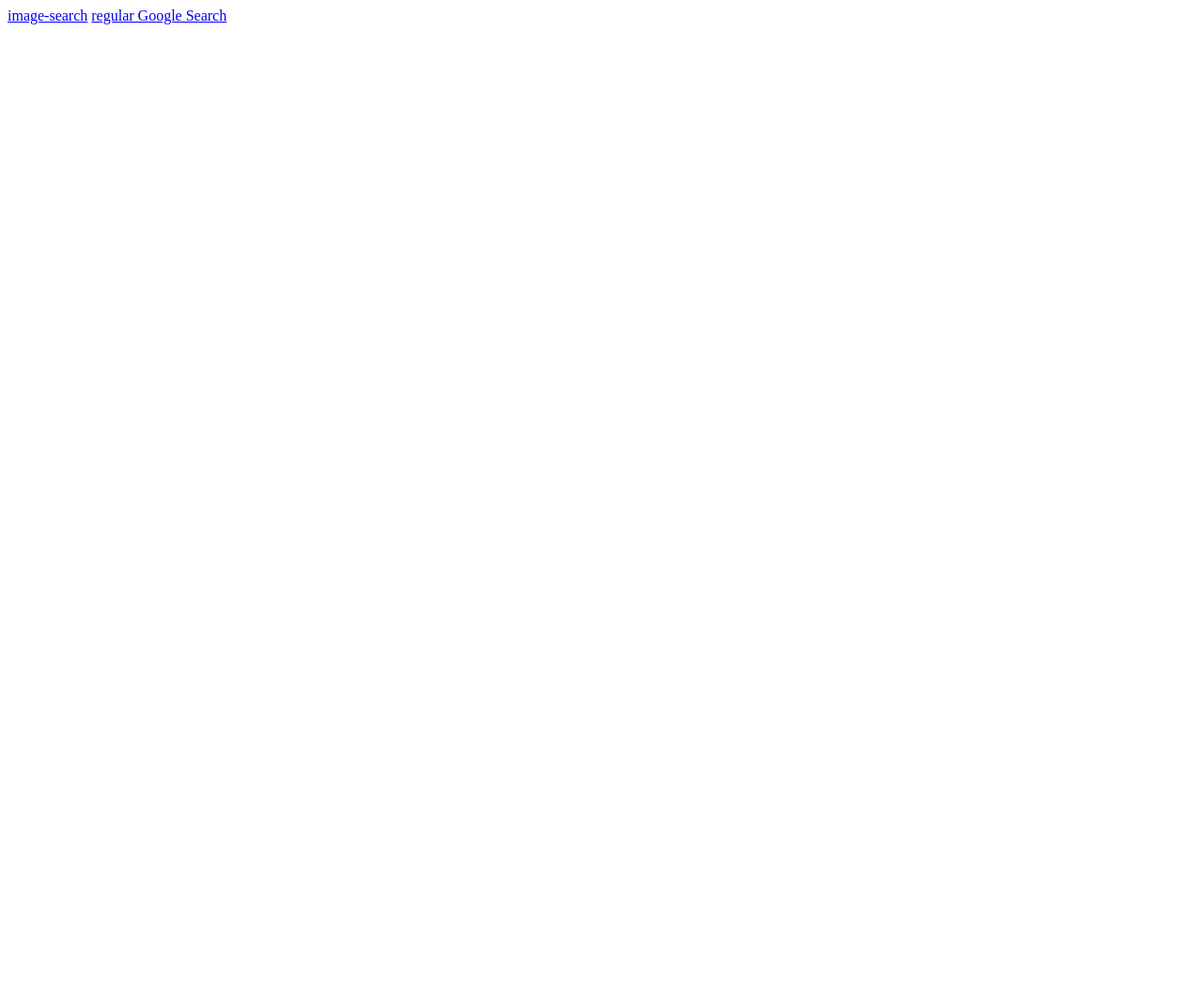
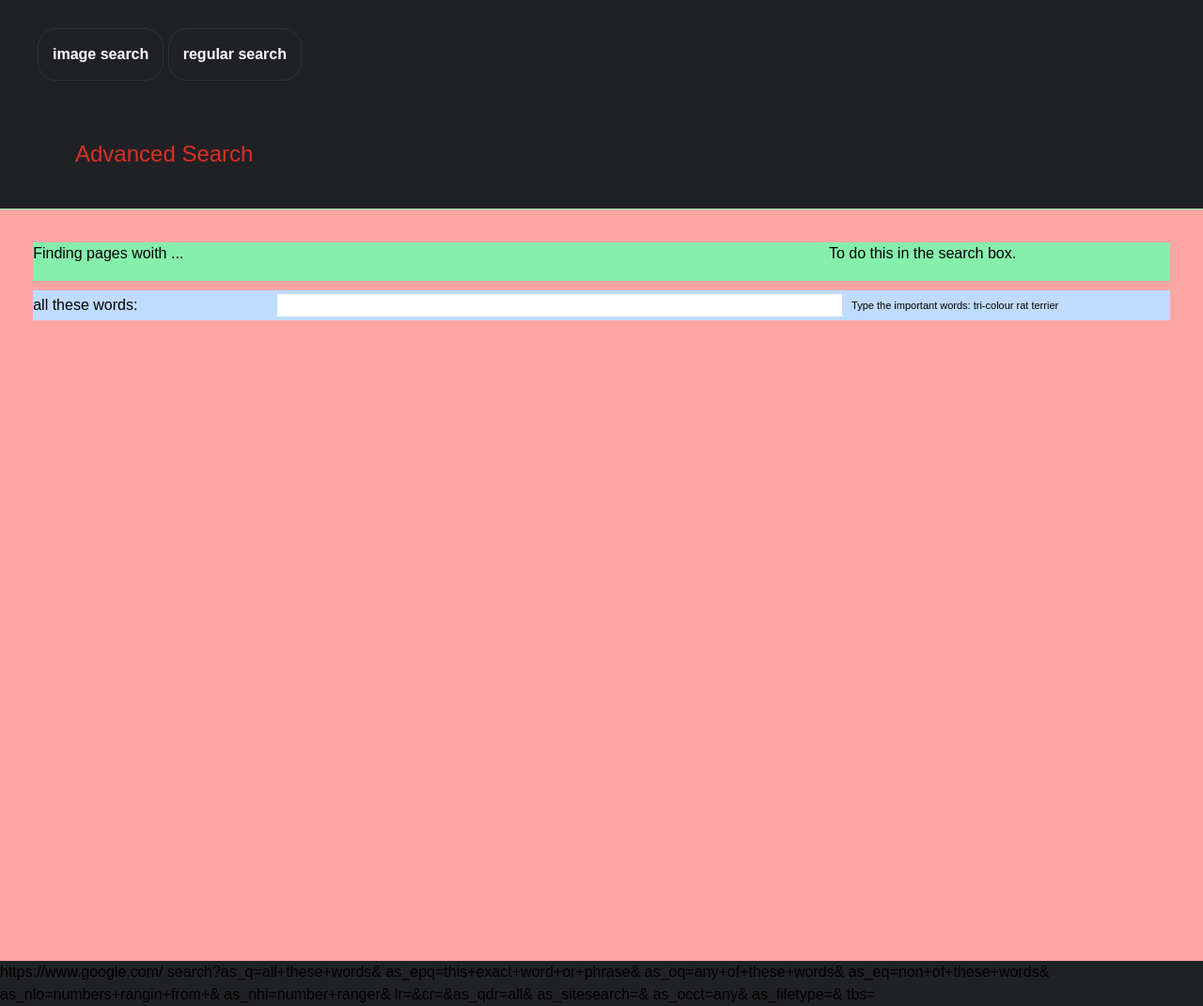
Before and after one commit to ahmedjs78/cs50w-search, a plain HTML site: page advanced-search.html in a window 1280 px wide. Shown: the whole page at 94% size. Before the commit the page ends 800 px from the top, so only its background shows below. Drawn offline with nearby package versions, Linux system fonts and the light colour scheme.

Commit message:
from and styling on pros

```diff
--- a/advanced-search.html
+++ b/advanced-search.html
@@ -3,13 +3,83 @@
 <head>
     <meta charset="UTF-8">
     <meta name="viewport" content="width=device-width, initial-scale=1.0">
+
+    <link rel="stylesheet" href="style.css">
+
+    <script src="https://cdn.tailwindcss.com" defer></script>
+
     <title>Advanced search</title>
 </head>
 <body>
     <div class="header">
-        <a href="image-search.html">image-search</a>
-        <a href="index.html">regular Google Search</a>
+        <!-- header links -->
+        <div class="uper-links">
+            <button class=" border border-[#303134] hover:border-[#78797C]  p-[15px] rounded-[20px]">
+                <a href="image-search.html">image search</a>
+            </button>
+            <button class=" border border-[#303134] hover:border-[#78797C]  p-[15px] rounded-[20px]">
+                <a href="index.html"> regular search </a>
+            </button>
+        </div>
+        <!-- end header links -->
+
+        <!-- advanced search logo -->
+        <div class="pl-[80px] pb-[40px]" >
+            <h1 class="text-[#d93025] text-[1.50rem]">Advanced Search</h1>
+        </div>
+        <!-- end advanced search logo -->
+
+        <!-- the green line div -->
+        <div class="w-[100%] h-[1px] bg-green-300"></div>
+        <!-- end green line -->
     </div>
-    <div></div>
+    <!-- search from -->
+    <div class="p-[2.20rem] bg-red-300 h-[100%] w-[100%]">
+        <!-- from start -->
+        <form action="https://www.google.com/search" class="flex flex-col gap-[10px]">
+            <!-- Finding pagfes with start -->
+            <div class="big-line-form bg-green-300 h-[41px] ">
+                <div class="flex justify-between ">
+                    <div class="w-[30%]">
+                        <p>Finding pages woith ...</p>
+                    </div>
+                    <div class="w-[40%]"></div>
+                    <div class="w-[30%]">
+                        <p>To do this in the search box.</p>
+                    </div>
+                </div>
+            </div>
+            <!-- finding pages with end -->
+            <div class="bg-blue-200 w-[100%] h-[2rem] flex items-center flex-wrap">
+                <div class="min-w-40 w-[16%]">
+                    <p >all these words: </p>
+                </div>
+                <div class="pr-[10px] w-[56%] border-1 border-[#000] text-right">
+                    <input class="w-[90%]" type="text" name="q">
+                </div>
+                <div class="min-w-70 table-cell">
+                    <p class="text-[11px]">Type the important words: tri-colour rat terrier</p>
+                </div>
+            </div>
+        </form>
+        <!-- form end -->
+    </div>
+    <!-- end search from -->
+    <div>
+        <p>
+            https://www.google.com/
+            search?as_q=all+these+words&
+            as_epq=this+exact+word+or+phrase&
+            as_oq=any+of+these+words&
+            as_eq=non+of+these+words&
+            as_nlo=numbers+rangin+from+&
+            as_nhi=number+ranger&
+            lr=&cr=&as_qdr=all&
+            as_sitesearch=&
+            as_occt=any&
+            as_filetype=&
+            tbs=
+        </p>
+    </div>
 </body>
 </html>
--- a/style.css
+++ b/style.css
@@ -1,10 +1,11 @@
 body{
+    font-family: arial, sans-serif;
     background-color: #202124;
     height: 100dvh;
 }
 .uper-links{
     padding: 30px 0 0 40px;
-    margin-bottom: 100px;
+    margin-bottom: 60px;
 }
 .uper-links a{
     color: white;
```
Also changed, not shown: image-search.html (+1 -1 lines), index.html (+2 -2 lines).
